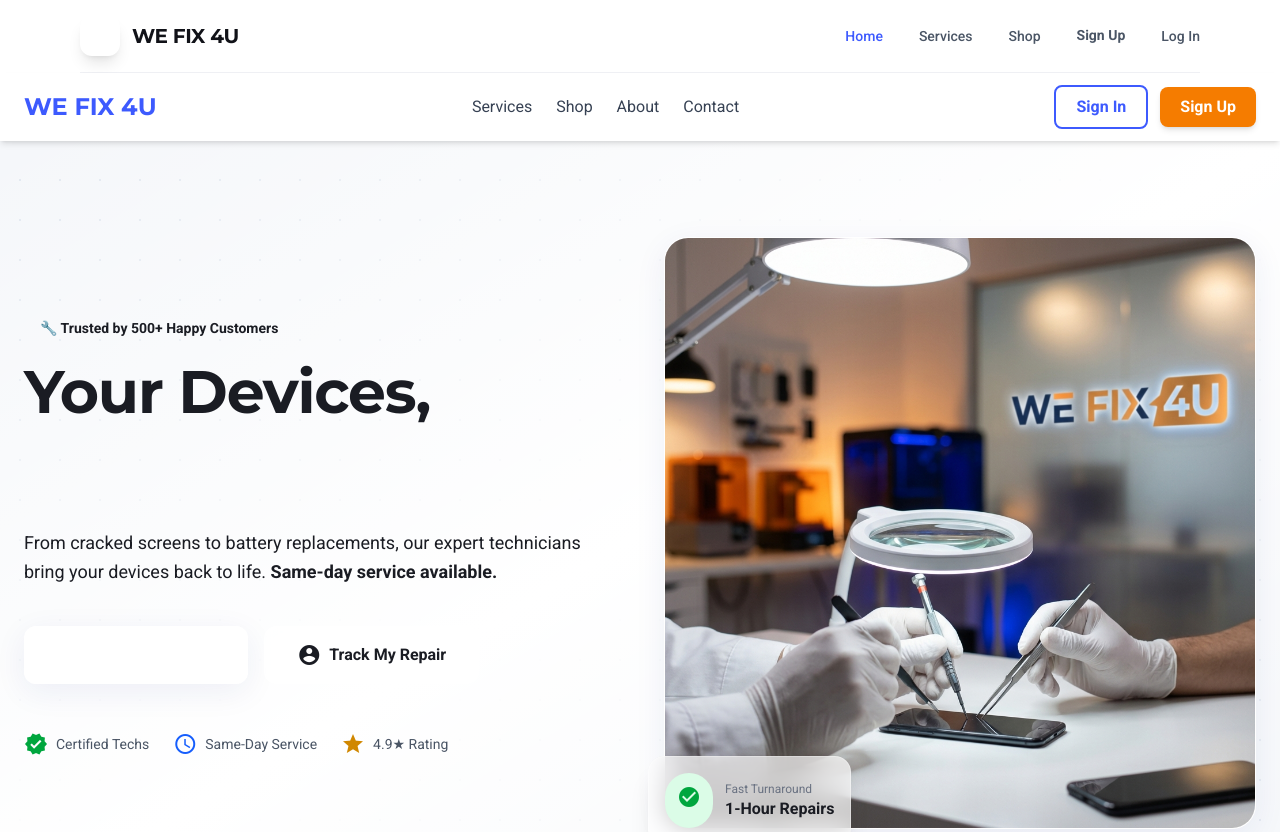
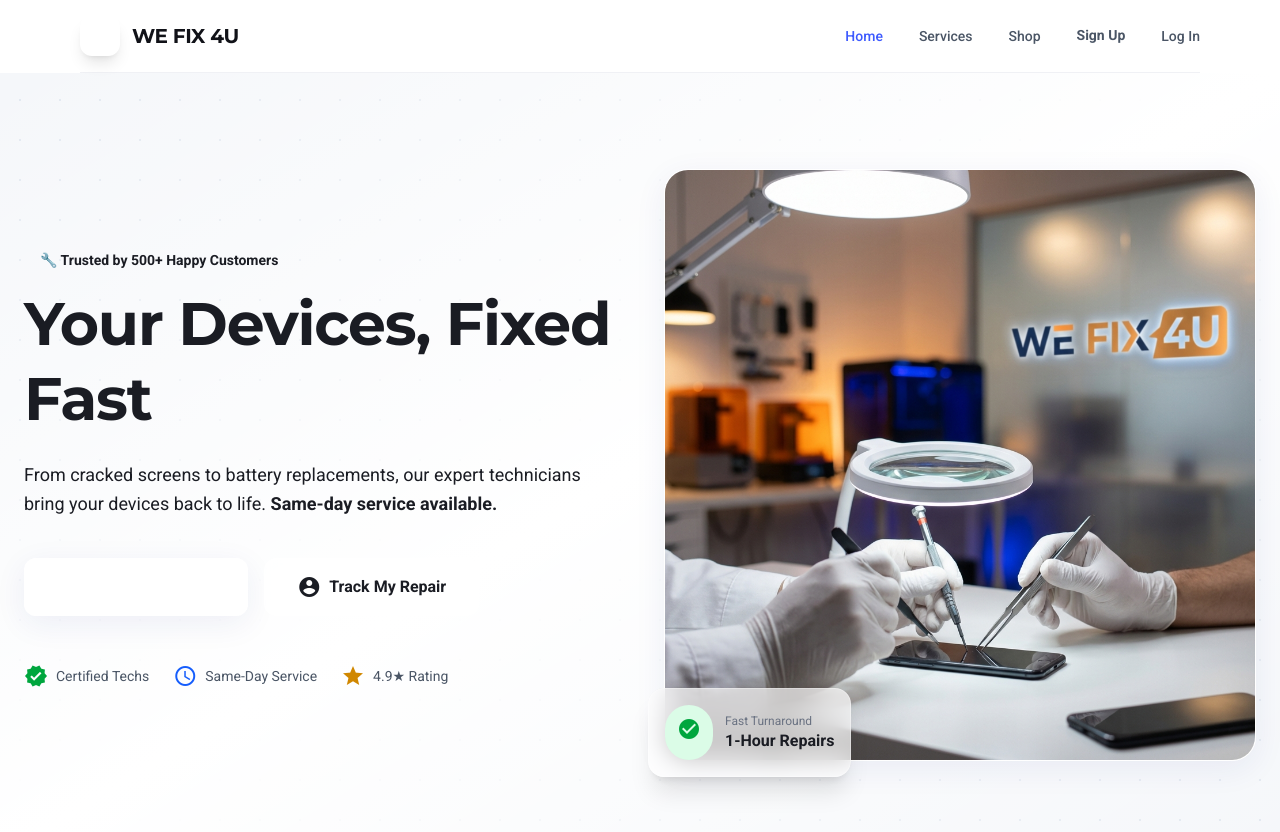
Before and after one commit to Tobiscuit/wefix4u, a Next.js app: page / in a window 1280 px wide. Shown: the top 832 px of the page. Built offline with nearby package versions, Linux system fonts and the light colour scheme; no server answers.

Commit message:
fix: remove duplicate header and fix text visibility

```diff
--- a/src/app/page.tsx
+++ b/src/app/page.tsx
@@ -1,4 +1,3 @@
-import Header from '@/components/Header'
 import Hero from '@/components/Hero'
 import Services from '@/components/Services'
 import WhyChooseUs from '@/components/WhyChooseUs'
@@ -9,7 +8,6 @@
 export default function Home() {
   return (
     <div className="flex flex-col min-h-screen">
-      <Header />
       <main className="flex-grow">
         <Hero />
         <Services />
--- a/src/components/Hero.tsx
+++ b/src/components/Hero.tsx
@@ -15,7 +15,7 @@
 
           <h1 className="text-4xl lg:text-6xl font-bold text-dark-text leading-tight">
             Your Devices,
-            <span className="text-transparent bg-clip-text bg-gradient-to-r from-trusted-blue to-action-orange"> Fixed Fast</span>
+            <span className="text-action-orange"> Fixed Fast</span>
           </h1>
 
           <p className="text-lg text-body-text leading-relaxed max-w-xl">
```
